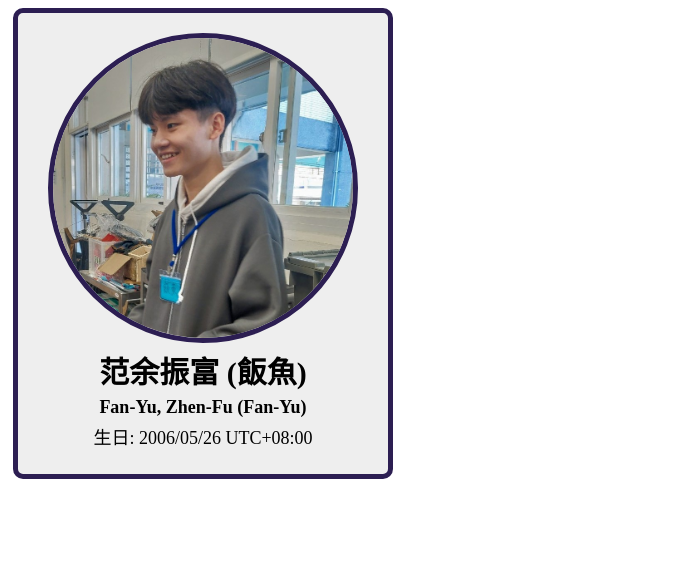
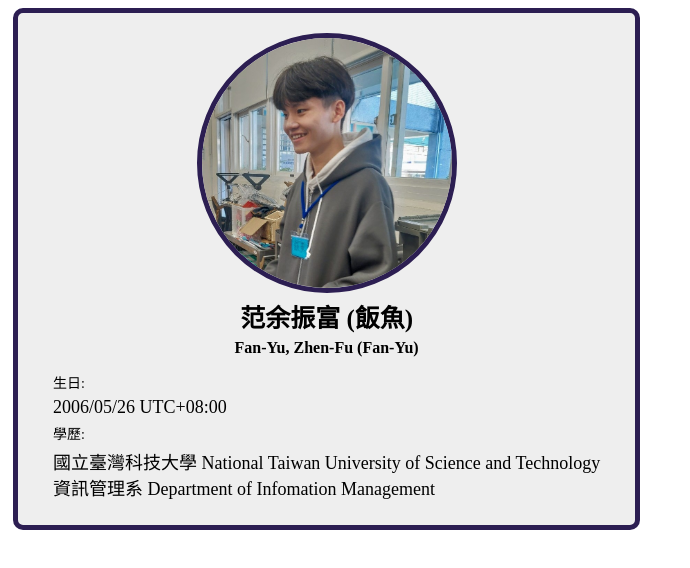
Before and after one commit to fanyuuu2006/fanyu-web, a Next.js app in the folder frontend/: page / in a window 1280 px wide. Shown: the top 568 px of the page, without its empty margins (0-690 px from the left). Built offline with nearby package versions, Linux system fonts and the light colour scheme.

Commit message:
feat: 學歷

```diff
--- a/frontend/src/components/ProfileDiv.jsx
+++ b/frontend/src/components/ProfileDiv.jsx
@@ -1,15 +1,14 @@
 import Image from "next/image";
 import CampPhoto from "@/assets/images/CampPhoto.jpg";
 import Profile from "@/json/Profile.json";
-import { getFallbackRouteParams } from "next/dist/server/request/fallback-params";
 
 function HeadPhoto() {
   return (
     <>
       <Image
         src={CampPhoto.src}
-        width={300}
-        height={300}
+        width={250}
+        height={250}
         alt="頭像"
         style={{
           border: "5px solid #2c1e52",
@@ -23,10 +22,10 @@ function HeadPhoto() {
 function Name() {
   return (
     <>
-      <p style={{ fontSize: "30px", fontWeight: "bold", margin: "5px" }}>
+      <p style={{ fontSize: "25px", fontWeight: "bold", margin: "5px" }}>
         {`${Profile.Name.Chinese} (${Profile.Nickname.Chinese})`}
       </p>
-      <p style={{ fontSize: "18px", fontWeight: "bold", margin: "0px" }}>
+      <p style={{ fontSize: "16px", fontWeight: "bold", margin: "0px" }}>
         {`${Profile.Name.English} (${Profile.Nickname.English})`}
       </p>
     </>
@@ -36,10 +35,25 @@ function Name() {
 function Birthday() {
   return (
     <>
+      <p style={{ fontSize: "14px", margin: "5px" }}>生日:</p>
+      <p style={{ fontSize: "18px", margin: "5px" }}>{`${Profile.Birthday}`}</p>
+    </>
+  );
+}
+
+function Education() {
+  return (
+    <div>
+      <p style={{ fontSize: "14px", margin: "5px" }}>學歷:</p>
+
       <p style={{ fontSize: "18px", margin: "5px" }}>
-        {`生日: ${Profile.Birthday}`}
+        <a href="https://www.ntust.edu.tw/" >
+          {`${Profile.Education.School.Chinese} ${Profile.Education.School.English}`}
+          <br />
+        </a>
+      {`${Profile.Education.Department.Chinese} ${Profile.Education.Department.English}`}
       </p>
-    </>
+    </div>
   );
 }
 
@@ -48,7 +62,10 @@ export default function ProfileDiv() {
     <div className="ProfileDiv">
       <HeadPhoto />
       <Name />
-      <Birthday />
+      <div style={{ marginTop: "10px" }}>
+        <Birthday />
+        <Education />
+      </div>
     </div>
   );
 }
--- a/frontend/src/styles/globals.css
+++ b/frontend/src/styles/globals.css
@@ -20,6 +20,11 @@
     width: 100dvw;
 }
 
+a {
+    text-decoration: none; /* 移除底線 */
+    color: inherit; /* 保持與父元素相同的顏色 */
+}
+
 .ProfileDiv{
     width: fit-content;
     background-color:var(--div-background-color);
```
